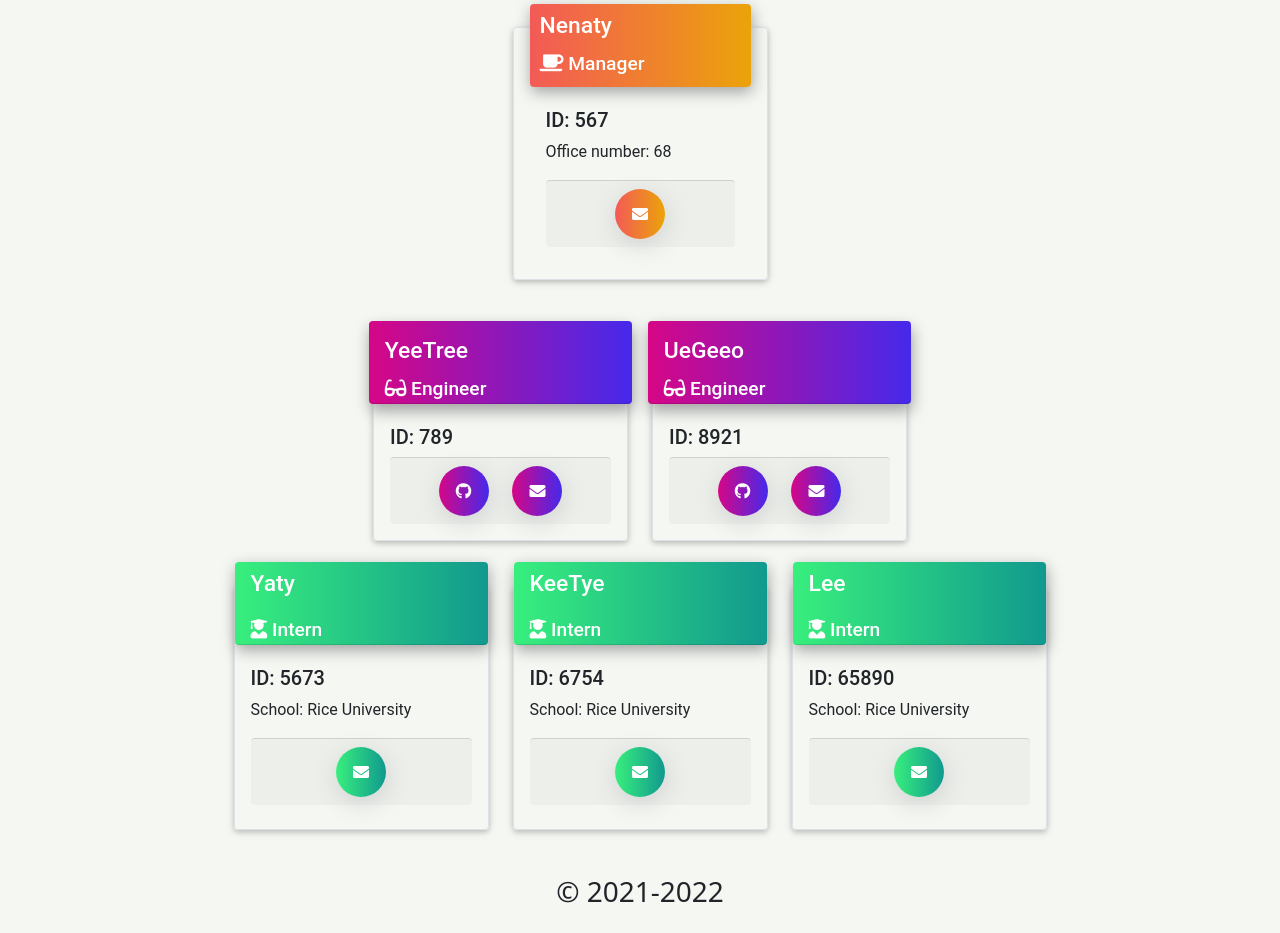
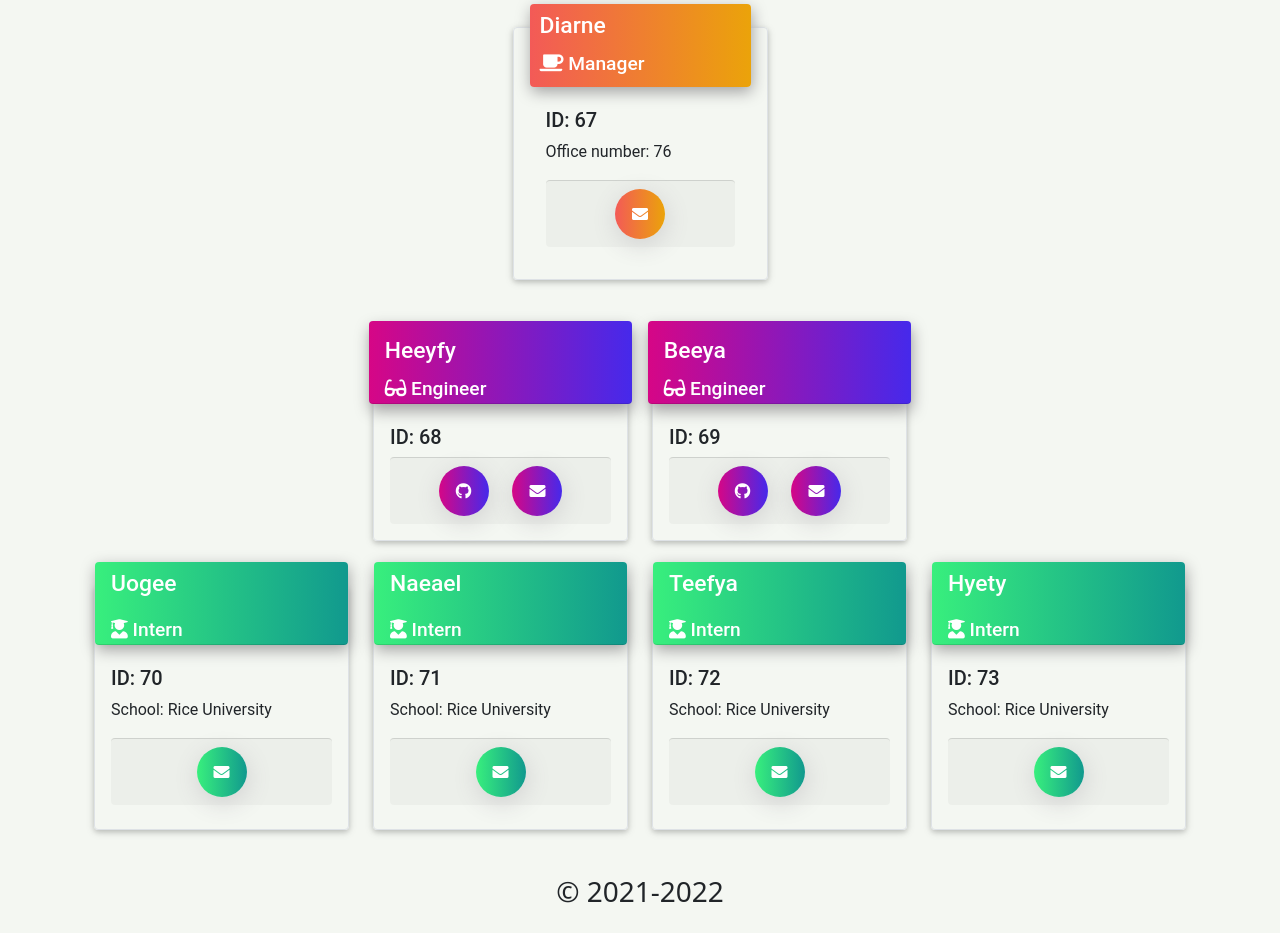
Before and after one commit to channchealysek/cs-team-profile-generator, a website: page dist/index.html in a window 1280 px wide. Shown: the part 304-1237 px from the top of the page. Drawn offline with nearby package versions, Linux system fonts and the light colour scheme.

```diff
--- a/dist/index.html
+++ b/dist/index.html
@@ -36,16 +36,16 @@
                 <div class="col-lg-3 col-md-12 mb-4">
                     <div class="card-section border rounded p-3">
                         <div class="card-header-first rounded pb-5">
-                            <h2 class="card-header-title text-white pt-2">Nenaty</h2>
+                            <h2 class="card-header-title text-white pt-2">Diarne</h2>
                             <h4 class="card-header-title text-white"><span><i
                                         class="fa fa-coffee rounded-circle text-whitesmoke"
                                         aria-hidden="true"></i> Manager</span></h4>
                         </div>
                         <div class="card-body text-left">
-                            <h5 class="card-text">ID: <span>567</span></h5>
-                            <p class="card-text">Office number: <span>68</span></p>
+                            <h5 class="card-text">ID: <span>67</span></h5>
+                            <p class="card-text">Office number: <span>76</span></p>
                                 <div class="card-footer card-section-first rounded text-center">
-                                <span><a href="mailto:nenaty@gmail.com"><i class="fas fa-envelope rounded-circle"
+                                <span><a href="mailto:diarne@gmail.com"><i class="fas fa-envelope rounded-circle"
                                             aria-hidden="true"></i></a></span>
                             </div>
                         </div>
@@ -61,17 +61,17 @@
                         <div class="col-lg-3 col-md-12 mb-2">
                             <div class="card-section card-section-second border rounded ml-4 mr-4">
                                 <div class="card-header card-header-second rounded">
-                                    <h2 class="card-header-title pt-2 text-white">YeeTree</h2>
+                                    <h2 class="card-header-title pt-2 text-white">Heeyfy</h2>
                                     <h4 class="card-header-title text-white"><i
                                             class="fa fa-glasses rounded-circle text-whitesmoke"
                                             aria-hidden="true"></i> Engineer</h4>
                                 </div>
                                 <div class="card-body text-left">
-                                    <h5 class="card-text">ID: <span>789</span></h5>
+                                    <h5 class="card-text">ID: <span>68</span></h5>
                                     <div class="card-footer rounded text-center">
-                                        <span><a href="https://github.com/yeetree68" target='_blank'><i class="fab fa-github rounded-circle"
+                                        <span><a href="https://github.com/heeyfy68 target='_blank' "><i class="fab fa-github rounded-circle"
                                                     aria-hidden="true"></i></a></span>
-                                        <span><a href="mailto:yeetree@gmail.com"><i class="fas fa-envelope rounded-circle"
+                                        <span><a href="mailto:heeyfy@yahoo.com"><i class="fas fa-envelope rounded-circle"
                                                     aria-hidden="true"></i></a></span>
                                     </div>
                                 </div>
@@ -81,17 +81,17 @@
                         <div class="col-lg-3 col-md-12 mb-2">
                             <div class="card-section card-section-second border rounded ml-4 mr-4">
                                 <div class="card-header card-header-second rounded">
-                                    <h2 class="card-header-title pt-2 text-white">UeGeeo</h2>
+                                    <h2 class="card-header-title pt-2 text-white">Beeya</h2>
                                     <h4 class="card-header-title text-white"><i
                                             class="fa fa-glasses rounded-circle text-whitesmoke"
                                             aria-hidden="true"></i> Engineer</h4>
                                 </div>
                                 <div class="card-body text-left">
-                                    <h5 class="card-text">ID: <span>8921</span></h5>
+                                    <h5 class="card-text">ID: <span>69</span></h5>
                                     <div class="card-footer rounded text-center">
-                                        <span><a href="https://github.com/uegeeo584" target='_blank'><i class="fab fa-github rounded-circle"
+                                        <span><a href="https://github.com/beeya69 target='_blank' "><i class="fab fa-github rounded-circle"
                                                     aria-hidden="true"></i></a></span>
-                                        <span><a href="mailto:uegeeo@gmail.com"><i class="fas fa-envelope rounded-circle"
+                                        <span><a href="mailto:beeya@gmail.com"><i class="fas fa-envelope rounded-circle"
                                                     aria-hidden="true"></i></a></span>
                                     </div>
                                 </div>
@@ -110,17 +110,17 @@
                                 <div class="col-lg-3 col-md-12 mb-4">
                                     <div class="card-section card-section-third border rounded">
                                         <div class="card-header card-header-third rounded">
-                                            <h2 class="card-header-title mb-3 text-white">Yaty</h2>
+                                            <h2 class="card-header-title mb-3 text-white">Uogee</h2>
                                             <h4 class="card-header-title text-white"><i
                                                     class="fas fa-user-graduate rounded-circle text-whitesmoke"
                                                     aria-hidden="true"></i> Intern</h4>
                                         </div>
                                         <div class="card-body text-left mb-2">
-                                            <h5 class="card-text">ID: 5673</h5>
+                                            <h5 class="card-text">ID: 70</h5>
                                             <p class="card-text">School: <span>Rice University</span></p>
 
                                             <div class="card-footer rounded text-center">
-                                                <span><a href="mailto:yaty@gmail.com"><i class="fas fa-envelope rounded-circle"
+                                                <span><a href="mailto:uogee@gmail.com"><i class="fas fa-envelope rounded-circle"
                                                             aria-hidden="true"></i></a></span>
                                             </div>
                                         </div>
@@ -130,17 +130,17 @@
                                 <div class="col-lg-3 col-md-12 mb-4">
                                     <div class="card-section card-section-third border rounded">
                                         <div class="card-header card-header-third rounded">
-                                            <h2 class="card-header-title mb-3 text-white">KeeTye</h2>
+                                            <h2 class="card-header-title mb-3 text-white">Naeael</h2>
                                             <h4 class="card-header-title text-white"><i
                                                     class="fas fa-user-graduate rounded-circle text-whitesmoke"
                                                     aria-hidden="true"></i> Intern</h4>
                                         </div>
                                         <div class="card-body text-left mb-2">
-                                            <h5 class="card-text">ID: 6754</h5>
+                                            <h5 class="card-text">ID: 71</h5>
                                             <p class="card-text">School: <span>Rice University</span></p>
 
                                             <div class="card-footer rounded text-center">
-                                                <span><a href="mailto:keetye@gmail.com"><i class="fas fa-envelope rounded-circle"
+                                                <span><a href="mailto:naeael@gmail.com"><i class="fas fa-envelope rounded-circle"
                                                             aria-hidden="true"></i></a></span>
                                             </div>
                                         </div>
@@ -150,17 +150,37 @@
                                 <div class="col-lg-3 col-md-12 mb-4">
                                     <div class="card-section card-section-third border rounded">
                                         <div class="card-header card-header-third rounded">
-                                            <h2 class="card-header-title mb-3 text-white">Lee</h2>
+                                            <h2 class="card-header-title mb-3 text-white">Teefya</h2>
                                             <h4 class="card-header-title text-white"><i
                                                     class="fas fa-user-graduate rounded-circle text-whitesmoke"
                                                     aria-hidden="true"></i> Intern</h4>
                                         </div>
                                         <div class="card-body text-left mb-2">
-                                            <h5 class="card-text">ID: 65890</h5>
+                                            <h5 class="card-text">ID: 72</h5>
                                             <p class="card-text">School: <span>Rice University</span></p>
 
                                             <div class="card-footer rounded text-center">
-                                                <span><a href="mailto:lee@gmail.com"><i class="fas fa-envelope rounded-circle"
+                                                <span><a href="mailto:teefya@gmail.com"><i class="fas fa-envelope rounded-circle"
+                                                            aria-hidden="true"></i></a></span>
+                                            </div>
+                                        </div>
+                                    </div>
+                                </div>
+
+                                <div class="col-lg-3 col-md-12 mb-4">
+                                    <div class="card-section card-section-third border rounded">
+                                        <div class="card-header card-header-third rounded">
+                                            <h2 class="card-header-title mb-3 text-white">Hyety</h2>
+                                            <h4 class="card-header-title text-white"><i
+                                                    class="fas fa-user-graduate rounded-circle text-whitesmoke"
+                                                    aria-hidden="true"></i> Intern</h4>
+                                        </div>
+                                        <div class="card-body text-left mb-2">
+                                            <h5 class="card-text">ID: 73</h5>
+                                            <p class="card-text">School: <span>Rice University</span></p>
+
+                                            <div class="card-footer rounded text-center">
+                                                <span><a href="mailto:hyety@gmail.com"><i class="fas fa-envelope rounded-circle"
                                                             aria-hidden="true"></i></a></span>
                                             </div>
                                         </div>
```
Also changed, not shown: README.md.
